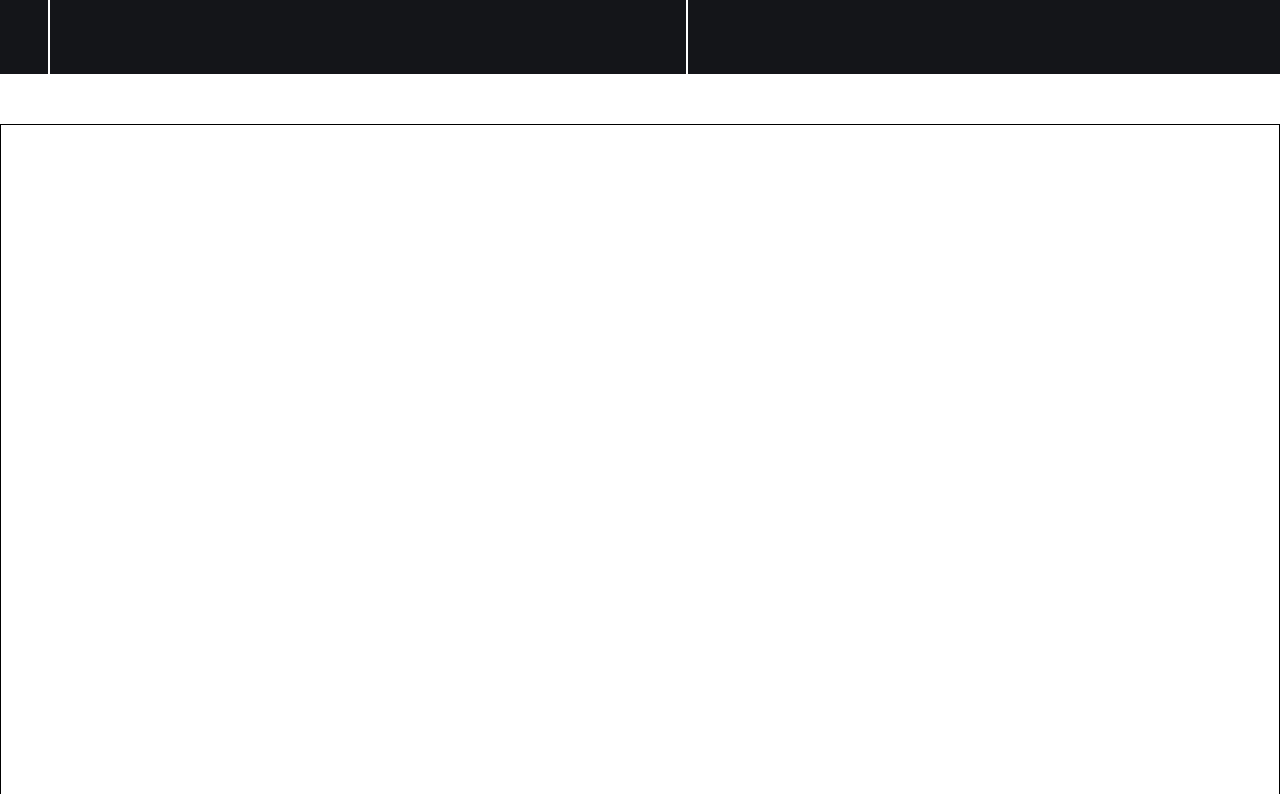
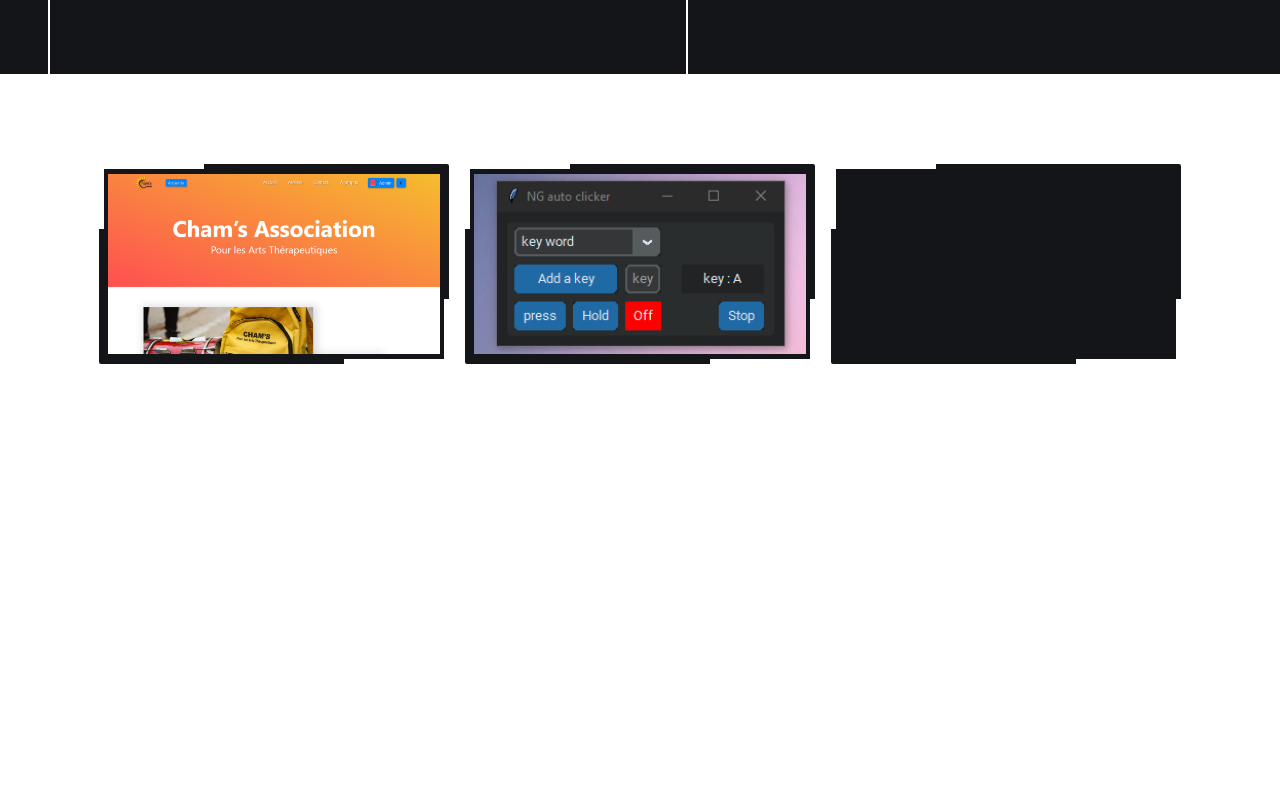
Before and after one commit to NG20NG/portfoliong, a Next.js app: page / in a window 1280 px wide. Shown: the part 1386-2180 px from the top of the page. Built offline with nearby package versions, Linux system fonts and the light colour scheme.

Commit message:
'update'

```diff
--- a/components/projects/projects.module.css
+++ b/components/projects/projects.module.css
@@ -1,6 +1,68 @@
-.projectsContainer {
-  border: 1px solid black;
-  width: 100%;
+.projects {
+  width: 100vw;
   height: 800px;
   margin: 50px 0px;
+  display: flex;
 }
+.secondProjects {
+  width: 87%;
+  height: 90%;
+  margin: auto;
+  display: flex;
+  justify-content: space-evenly;
+}
+.cards {
+  width: 350px;
+  height: 200px;
+  border-radius: 2px;
+  position: relative;
+  background-color: var(--background-black-grey);
+  display: flex;
+}
+.cards > div {
+  background-size: cover;
+  width: 95%;
+  height: 90%;
+  margin: auto;
+}
+.cards:nth-of-type(1) > div {
+  background-image: url("../../public/projects/Cham-s-Association2.png");
+}
+.cards:nth-of-type(2) > div {
+  background-image: url("../../public/projects/autoClickerNG202.png");
+  background-position: -11px 0px;
+}
+.cards:nth-of-type(1) > div {
+  background-image: url("../../public/projects/Cham-s-Association2.png");
+}
+.cards::before {
+  content: "";
+  position: absolute;
+  top: 0;
+  left: 0;
+  width: 100px;
+  height: 60px;
+  border-top: 5px solid white;
+  border-left: 5px solid white;
+}
+.cards::after {
+  content: "";
+  position: absolute;
+  bottom: 0;
+  right: 0;
+  width: 100px;
+  height: 60px;
+  border-bottom: 5px solid white;
+  border-right: 5px solid white;
+}
+@media only screen and (max-width: 600px) {
+  .secondProjects {
+    flex-direction: column;
+  }
+  .cards {
+    width: 100%;
+  }
+  .cards:nth-of-type(2) > div {
+    background-position: -23px 0px;
+  }
+}
--- a/components/projects/projects.tsx
+++ b/components/projects/projects.tsx
@@ -3,8 +3,18 @@
 
 const Project = () => {
   return (
-    <div className={p.projectsContainer}>
-      <div></div>
+    <div className={p.projects}>
+      <div className={p.secondProjects}>
+        <div className={p.cards}>
+          <div></div>
+        </div>
+        <div className={p.cards}>
+          <div></div>
+        </div>
+        <div className={p.cards}>
+          <div></div>
+        </div>
+      </div>
     </div>
   );
 };
--- a/styles/index2.module.css
+++ b/styles/index2.module.css
@@ -122,7 +122,7 @@
     letter-spacing: 2px;
   }
   .titleSecondRightBar {
-    width: 110%;
+    width: 100%;
     font-size: 15px;
   }
   .skillsContainer {
```
Also changed, not shown: public/projects/Cham-s-Association2.png (added), public/projects/autoClickerNG202.png (added).
